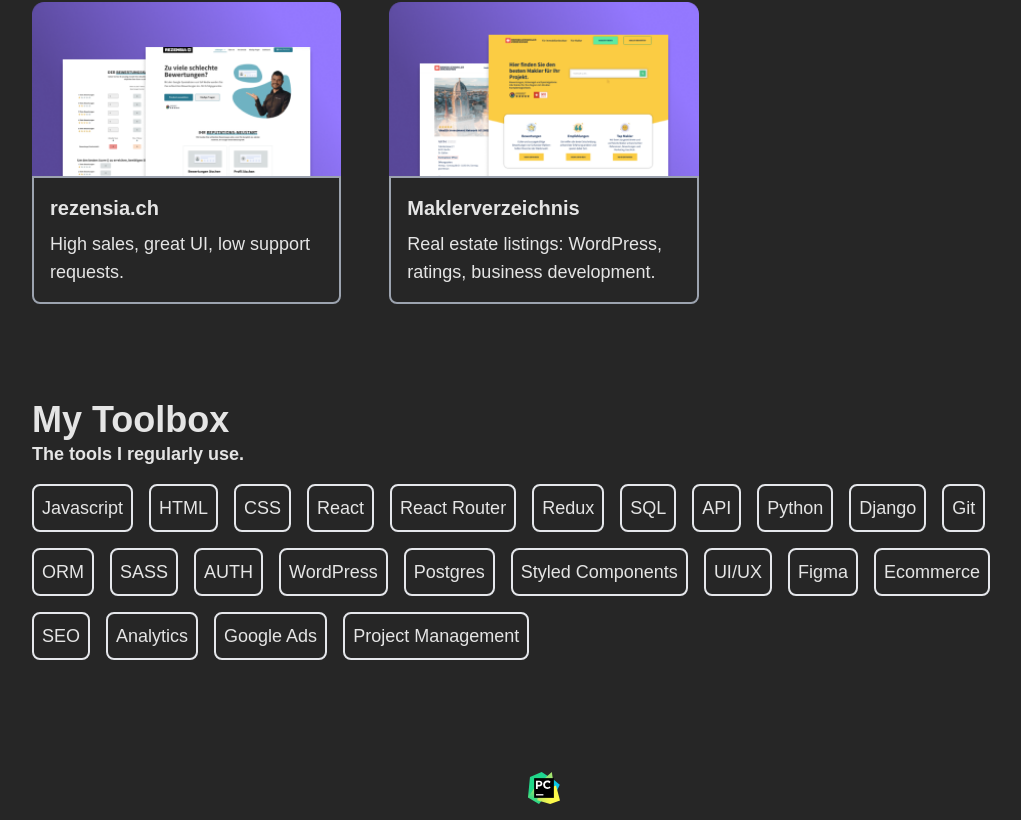
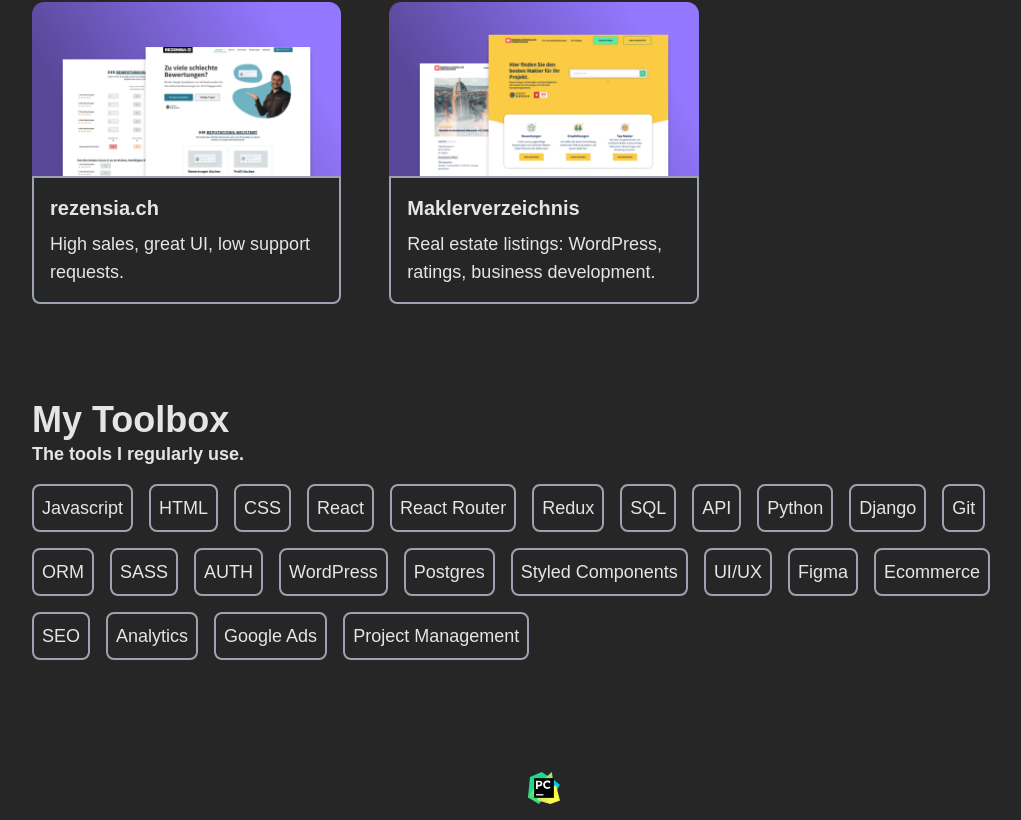
Before and after one commit to alexanderstoehr/Portfolio, a React (Vite) app: page / in a window 1280 px wide. Shown: the part 1069-1889 px from the top of the page, without its empty margins (96-1117 px from the left). Built offline with nearby package versions, Linux system fonts and the light colour scheme.

Commit message:
fixed light mode tool borders

```diff
--- a/src/components/ToolSingle.jsx
+++ b/src/components/ToolSingle.jsx
@@ -1,8 +1,9 @@
 export default function ToolSingle({tool}) {
     return (
         <div>
-            <div className="mr-4 mb-4 p-2 border border-2 border-gray-200 rounded-lg cursor-pointer hover:scale-110"><a href={tool.link}
-                                                                                                                        target="_blank">{tool.name}</a>
+            <div className="mr-4 mb-4 p-2 border border-2 border-gray-400 rounded-lg cursor-pointer hover:scale-110"><a
+                href={tool.link}
+                target="_blank">{tool.name}</a>
             </div>
         </div>
     )
```
